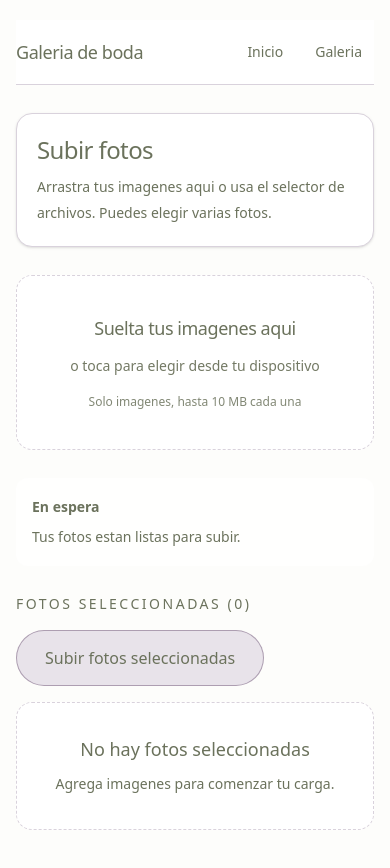
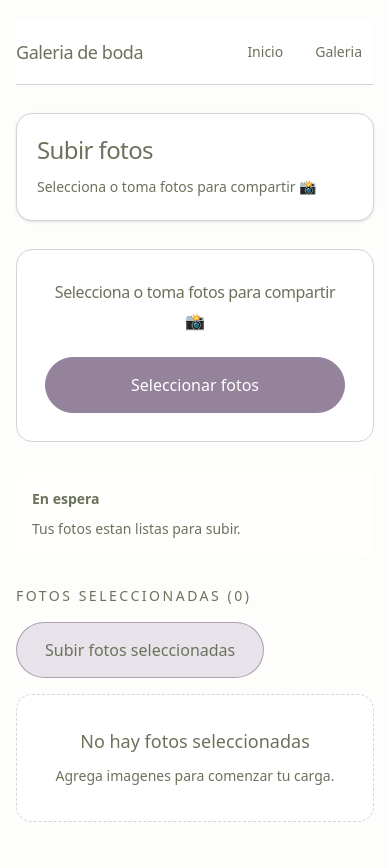
Before and after one commit to alanv9012/wedding-gallery, a Next.js app: page /upload in a window 390 px wide. Shown: the top 868 px of the page. Built offline with nearby package versions, Linux system fonts and the light colour scheme; a web font is replaced by a local one.

Commit message:
Refactor upload page UI

```diff
--- a/src/components/upload/upload-panel.tsx
+++ b/src/components/upload/upload-panel.tsx
@@ -121,7 +121,7 @@ export function UploadPanel() {
   };
 
   return (
-    <section className="space-y-7 sm:space-y-8">
+    <section className="space-y-7 pb-24 sm:space-y-8 sm:pb-0">
       <PageIntro
         title={texts.upload.title}
         description={texts.upload.description}
@@ -144,21 +144,32 @@ export function UploadPanel() {
           }
         }}
         onClick={() => inputRef.current?.click()}
-        className={`cursor-pointer rounded-2xl border border-dashed p-9 text-center transition duration-300 focus-visible:outline-2 focus-visible:outline-offset-2 focus-visible:outline-[var(--accent)] sm:p-11 ${
+        className={`cursor-pointer rounded-2xl border p-7 text-center transition duration-300 focus-visible:outline-2 focus-visible:outline-offset-2 focus-visible:outline-[var(--accent)] sm:p-8 ${
           isDragging
-            ? "border-[var(--accent)]/70 bg-[var(--accent-soft)]/80"
-            : "border-[var(--border-soft)] bg-white/92 hover:border-[var(--accent)]/60 hover:bg-[var(--accent-soft)]/45"
+            ? "border-[var(--accent)]/55 bg-[var(--accent-soft)]/50"
+            : "border-[var(--border-soft)] bg-white/92 hover:bg-[var(--accent-soft)]/28"
         }`}
       >
-        <p className="text-lg tracking-tight text-[var(--foreground)] sm:text-xl">{texts.upload.dropTitle}</p>
-        <p className="mt-2 text-sm text-[var(--foreground)]/95 sm:text-base">{texts.upload.dropSubtitle}</p>
-        <p className="mt-3 text-xs text-[var(--foreground)]/85 sm:text-sm">{texts.upload.dropHint}</p>
+        <p className="text-base tracking-tight text-[var(--foreground)] sm:text-lg">{texts.upload.description}</p>
+        <button
+          type="button"
+          onClick={(event) => {
+            event.preventDefault();
+            event.stopPropagation();
+            inputRef.current?.click();
+          }}
+          className="mt-5 inline-flex min-h-14 w-full items-center justify-center rounded-full border border-[var(--accent)] bg-[var(--accent)] px-6 py-3 text-base font-medium text-white transition duration-300 hover:bg-[var(--accent-hover)] focus-visible:outline-2 focus-visible:outline-offset-2 focus-visible:outline-[var(--accent)]"
+          aria-label={texts.upload.inputAria}
+        >
+          {texts.upload.selectPhotos}
+        </button>
         <input
           id="upload-photo-input"
           ref={inputRef}
           type="file"
           accept="image/*"
           multiple
+          capture="environment"
           onChange={onPickerChange}
           className="hidden"
           aria-label={texts.upload.inputAria}
@@ -225,7 +236,7 @@ export function UploadPanel() {
         {selectedImages.length === 0 ? (
           <EmptyState title={texts.upload.emptyTitle} message={texts.upload.emptyMessage} />
         ) : (
-          <ul className="grid grid-cols-2 gap-3 sm:grid-cols-3 sm:gap-4">
+          <ul className="flex snap-x snap-mandatory gap-3 overflow-x-auto pb-1 sm:grid sm:grid-cols-3 sm:gap-4 sm:overflow-visible sm:pb-0">
             {selectedImages.map((image) => {
               const uploadState = uploadStateById[image.id];
               const progress = uploadState?.progress ?? 0;
@@ -234,7 +245,10 @@ export function UploadPanel() {
               const isFileError = uploadState?.status === "error";
 
               return (
-                <li key={image.id} className="rounded-xl bg-white/92 p-2.5 sm:p-3">
+                <li
+                  key={image.id}
+                  className="w-40 shrink-0 snap-start rounded-xl bg-white/92 p-2.5 sm:w-auto sm:shrink sm:p-3"
+                >
                   <div className="relative aspect-square overflow-hidden rounded-xl bg-[#f6f6f4]">
                     <Image
                       src={image.previewUrl}
@@ -276,6 +290,24 @@ export function UploadPanel() {
           </ul>
         )}
       </div>
+
+      {selectedImages.length > 0 && (
+        <div className="fixed inset-x-0 bottom-0 z-30 border-t border-[var(--border-soft)] bg-white/95 p-3 backdrop-blur sm:hidden">
+          <button
+            type="button"
+            onClick={handleUpload}
+            disabled={isUploading}
+            className="inline-flex min-h-14 w-full items-center justify-center rounded-full border border-[var(--accent)] bg-[var(--accent)] px-6 py-3 text-base font-medium text-white transition duration-300 hover:bg-[var(--accent-hover)] focus-visible:outline-2 focus-visible:outline-offset-2 focus-visible:outline-[var(--accent)] disabled:cursor-not-allowed disabled:bg-[#b8abbc]"
+            aria-label={texts.upload.uploadButtonAria}
+          >
+            {flowStatus === "validating"
+              ? texts.upload.validatingButton
+              : isUploading
+                ? texts.upload.uploadingButton
+                : `Subir fotos (${selectedImages.length})`}
+          </button>
+        </div>
+      )}
     </section>
   );
 }
--- a/src/lib/config/texts.ts
+++ b/src/lib/config/texts.ts
@@ -24,7 +24,7 @@ export const texts = {
   },
   upload: {
     title: "Subir fotos",
-    description: "Arrastra tus imagenes aqui o usa el selector de archivos. Puedes elegir varias fotos.",
+    description: "Selecciona o toma fotos para compartir 📸",
     ready: "Tus fotos estan listas para subir.",
     selectionUpdated: "Tu seleccion se actualizo.",
     chooseAtLeastOne: "Selecciona al menos una imagen antes de subir.",
@@ -38,8 +38,9 @@ export const texts = {
     dropTitle: "Suelta tus imagenes aqui",
     dropSubtitle: "o toca para elegir desde tu dispositivo",
     dropHint: "Solo imagenes, hasta 10 MB cada una",
-    dropAria: "Zona para subir imagenes. Presiona Enter para elegir archivos.",
+    dropAria: "Selecciona fotos para subir. Presiona Enter para elegir archivos.",
     inputAria: "Seleccionar fotos para subir",
+    selectPhotos: "Seleccionar fotos",
     uploadButtonAria: "Subir fotos seleccionadas",
     uploadButton: "Subir fotos seleccionadas",
     validatingButton: "Validando...",
```
